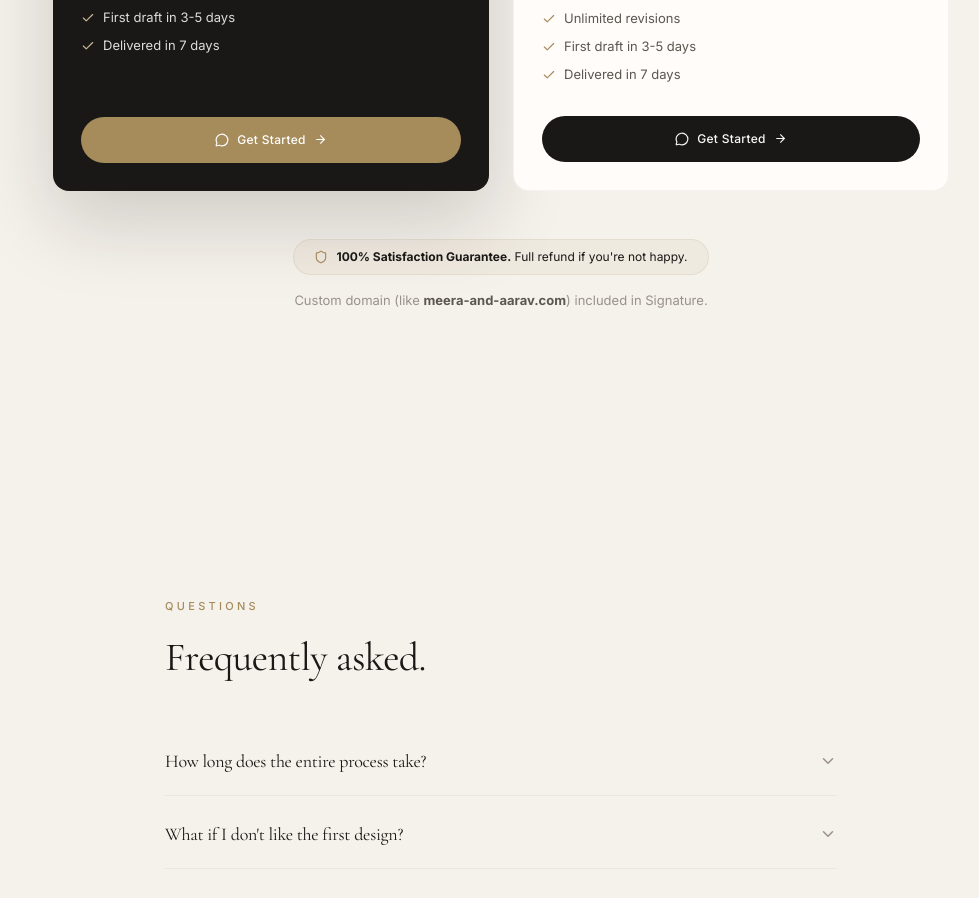
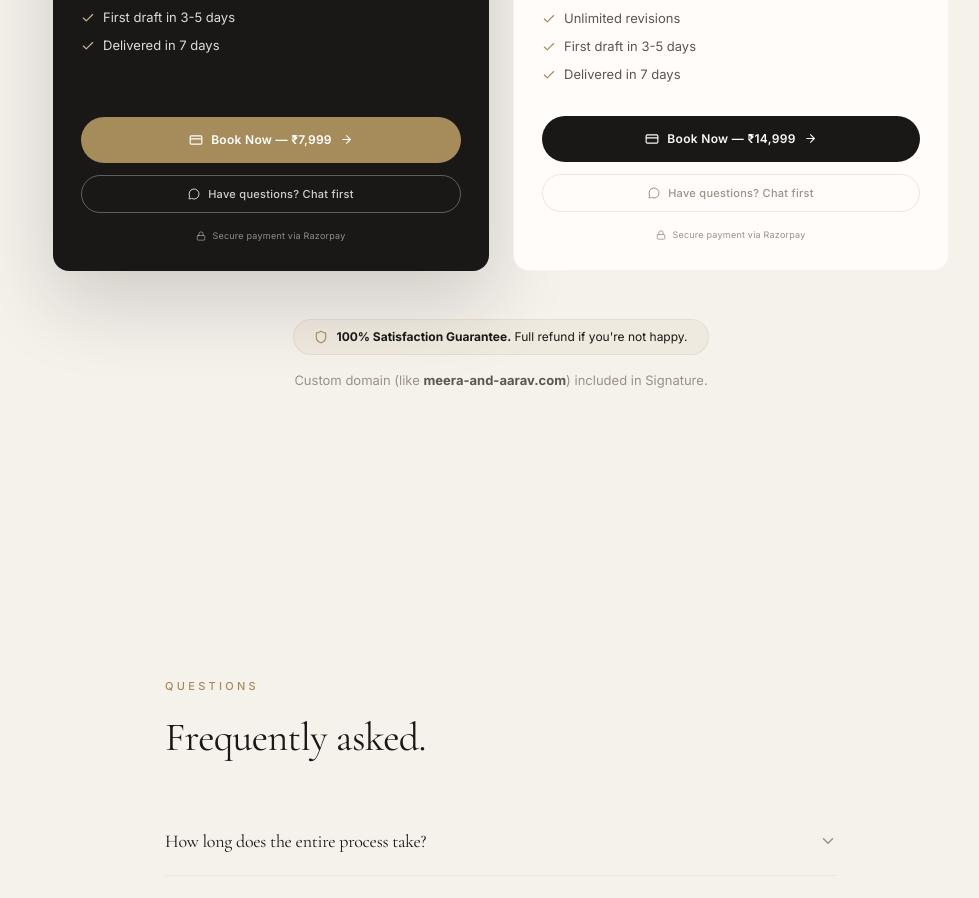
Before and after one commit to Abhishek26-eddy/vercel-hosted, a Next.js app in the folder invite-site/: page / in a window 1280 px wide. Shown: the part 7085-7983 px from the top of the page, without its empty margins (139-1118 px from the left). Built offline with nearby package versions, Linux system fonts and the light colour scheme; no server answers; a web font is replaced by a local one.

Commit message:
feat: Add Razorpay payment gateway integration
- Book Now button with payment link for each plan
- 'Have questions? Chat first' secondary CTA
- Secure payment via Razorpay badge
- CreditCard and Lock icons added

```diff
--- a/invite-site/app/PortfolioHome.tsx
+++ b/invite-site/app/PortfolioHome.tsx
@@ -16,6 +16,8 @@ import {
   RefreshCw,
   HeartHandshake,
   Check,
+  CreditCard,
+  Lock,
 } from "lucide-react";
 import SectionReveal from "@/components/portfolio/SectionReveal";
 import { BRAND, PORTFOLIO_THEMES } from "@/lib/portfolioThemes";
@@ -809,6 +811,12 @@ const PLAN_FEATURES = {
   ],
 };
 
+// Payment links - Replace with your actual Razorpay payment links
+const PAYMENT_LINKS = {
+  essential: "https://razorpay.me/@thedigitalinviters?amount=799900", // ₹7,999
+  signature: "https://razorpay.me/@thedigitalinviters?amount=1499900", // ₹14,999
+};
+
 function Pricing({ cta }: { cta: string }) {
   const { prices, price, t } = useLocale();
 
@@ -825,6 +833,7 @@ function Pricing({ cta }: { cta: string }) {
       popular: true, // Most couples choose this
       discount: "20% OFF",
       features: PLAN_FEATURES.essential,
+      paymentLink: PAYMENT_LINKS.essential,
     },
     {
       name: t("pricing.signature"),
@@ -834,6 +843,7 @@ function Pricing({ cta }: { cta: string }) {
       popular: false,
       discount: "21% OFF",
       features: PLAN_FEATURES.signature,
+      paymentLink: PAYMENT_LINKS.signature,
     },
   ];
 
@@ -933,20 +943,47 @@ function Pricing({ cta }: { cta: string }) {
                   ))}
                 </div>
 
+                {/* Primary CTA - Pay Now */}
                 <a
-                  href={cta}
+                  href={plan.paymentLink}
                   target="_blank"
                   rel="noreferrer"
-                  className="group mt-8 flex w-full items-center justify-center gap-2 rounded-full py-3.5 text-[12px] font-medium tracking-wide transition-all duration-300"
+                  className="group mt-8 flex w-full items-center justify-center gap-2 rounded-full py-3.5 text-[12px] font-semibold tracking-wide transition-all duration-300 hover:scale-[1.02]"
                   style={{
                     background: plan.popular ? P.gold : P.ink,
                     color: plan.popular ? "white" : P.bg,
                   }}
                 >
-                  <MessageCircle size={14} />
-                  {t("pricing.getStarted")}
+                  <CreditCard size={14} />
+                  Book Now — {plan.price}
                   <ArrowRight size={13} className="transition-transform group-hover:translate-x-0.5" />
                 </a>
+
+                {/* Secondary CTA - Chat First */}
+                <a
+                  href={cta}
+                  target="_blank"
+                  rel="noreferrer"
+                  className="mt-3 flex w-full items-center justify-center gap-2 rounded-full py-2.5 text-[11px] font-medium tracking-wide transition-all border"
+                  style={{
+                    borderColor: plan.popular ? "rgba(255,255,255,0.3)" : P.line,
+                    color: plan.popular ? "rgba(255,255,255,0.8)" : P.muted,
+                  }}
+                >
+                  <MessageCircle size={12} />
+                  Have questions? Chat first
+                </a>
+
+                {/* Secure Payment Badge */}
+                <div className="mt-4 flex items-center justify-center gap-1.5">
+                  <Lock size={10} style={{ color: plan.popular ? "rgba(255,255,255,0.5)" : P.muted }} />
+                  <span
+                    className="text-[9px] tracking-wide"
+                    style={{ color: plan.popular ? "rgba(255,255,255,0.5)" : P.muted }}
+                  >
+                    Secure payment via Razorpay
+                  </span>
+                </div>
               </div>
             </SectionReveal>
           ))}
```
